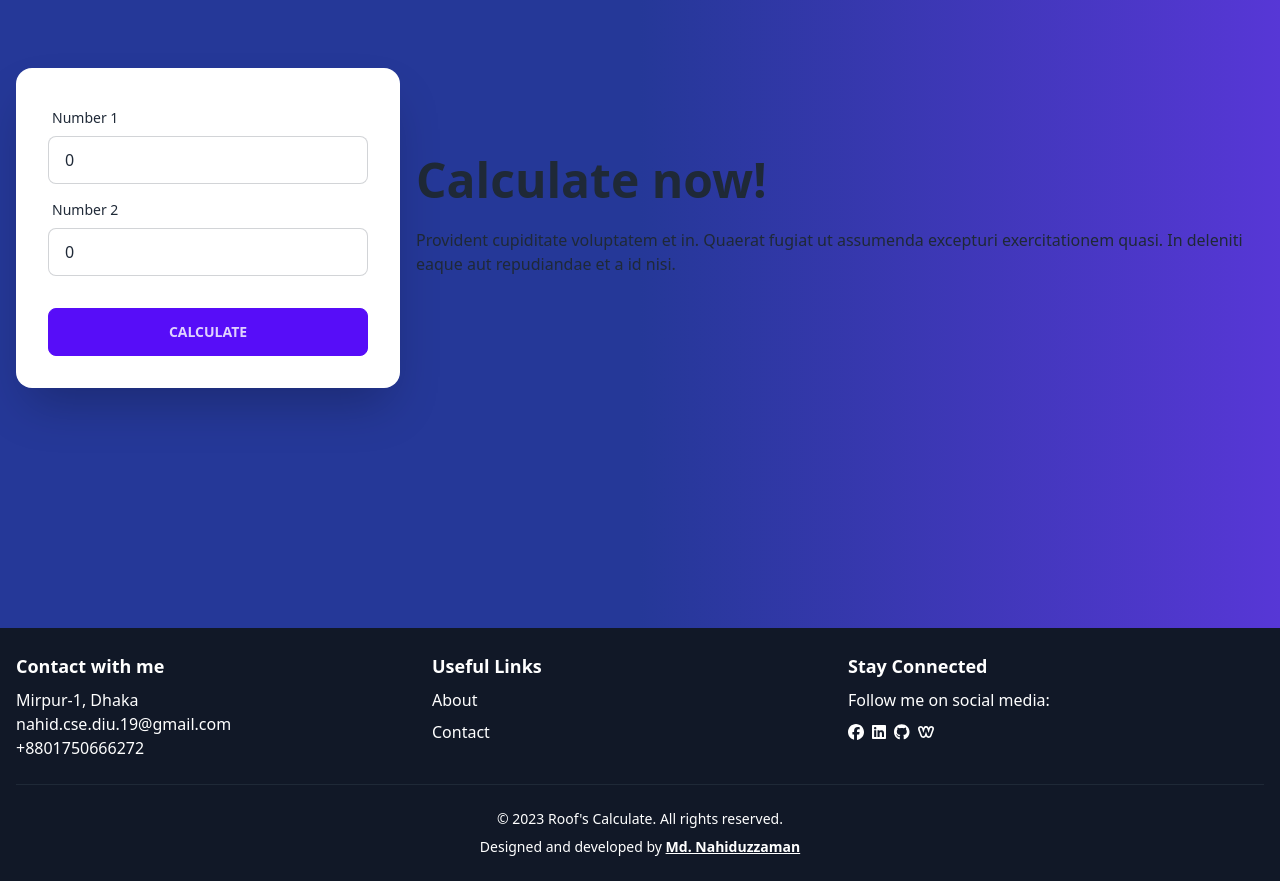
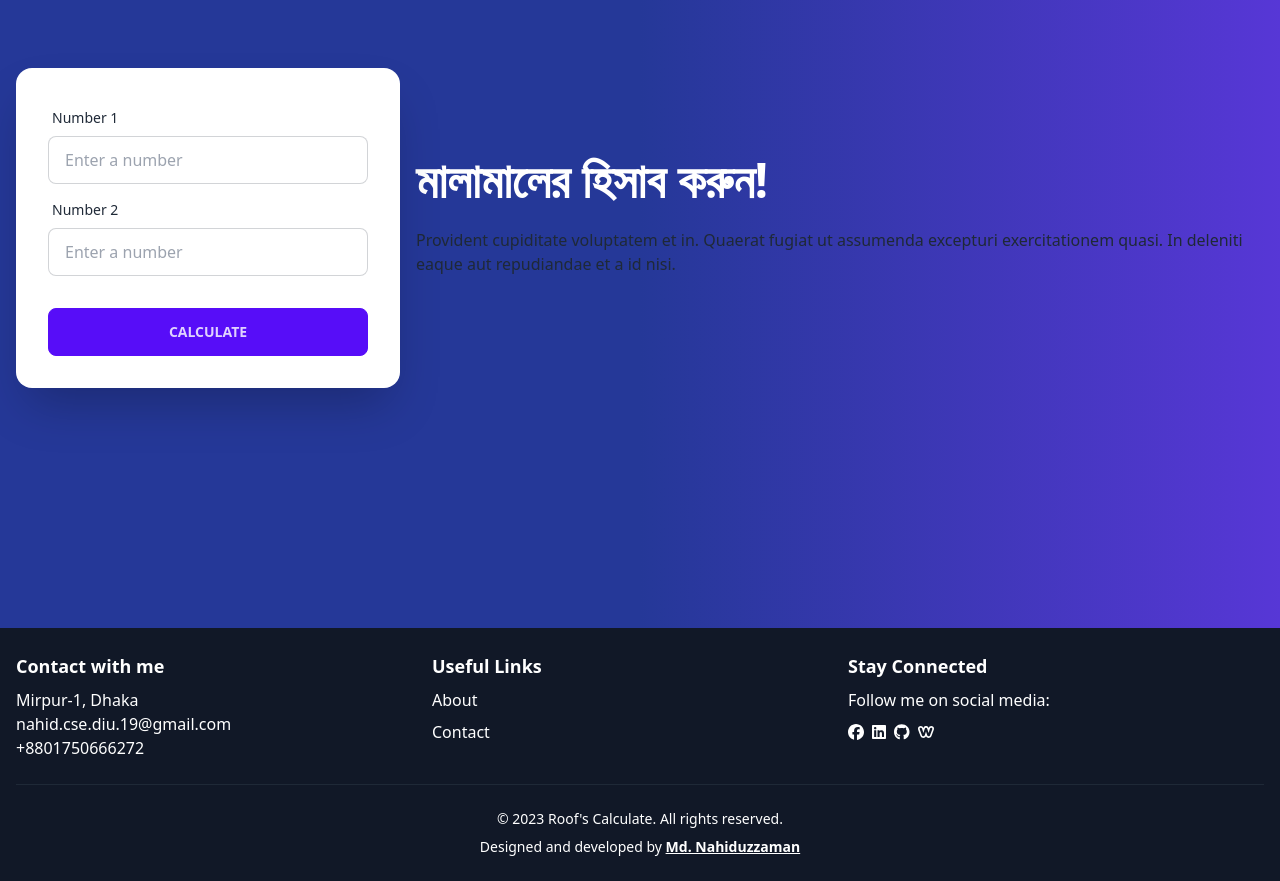
Before and after one commit to Nahiduzzamann/calculator-for-make-roof, a React (Vite) app: page / in a window 1280 px wide. Shown: the part 1040-1921 px from the top of the page. Built offline with nearby package versions, Linux system fonts and the light colour scheme; no server answers.

Commit message:
add calculate form

```diff
--- a/public/bn.json
+++ b/public/bn.json
@@ -8,5 +8,9 @@
     "banner": {
       "title": "হ্যালো ব্যবহারকারী",
       "descriptions": "আমাদের ওয়েবসাইটে স্বাগতম, আপনি এখানে আপনার নখদর্পণে নির্ভুল ছাদের খরচ গণনার সুবিধা অনুভব করতে পারবেন। আপনি একটি ছাদ প্রকল্পের পরিকল্পনা করছেন, আমাদের অনলাইন টুল আপনাকে সাহায্য করবে. আপনার ছাদ প্রকল্পের জন্য একটি তাত্ক্ষণিক অনুমান পাবেন এবং আপনার ছাদের খরচ গণনা করার প্রক্রিয়াটিকে সহজ করবে৷ আপনি অনায়াসে আপনার ছাদের বাজেট পরিকল্পনা করতে পারবেন এবং জ্ঞাত সিদ্ধান্ত নিতে পারেন। আমাদের ছাদ খরচ ক্যালকুলেটর সুবিধা গ্রহণ করে সময় এবং অর্থ সাশ্রয় করুন। কয়েক মিনিটের মধ্যে আপনার ছাদের খরচ জানুন এবং আপনার প্রকল্পের সাথে এগিয়ে যাওয়ার জন্য আত্মবিশ্বাস অর্জন করুন। আজই আমাদের সাথে যোগ দিন এবং সহজ করা স্মার্ট ছাদের খরচ গণনা থেকে উপকৃত হন।"
+    },
+    "calculate":{
+      "title": "মালামালের হিসাব করুন!",
+      "descriptions": ""
     }
   }
--- a/public/en.json
+++ b/public/en.json
@@ -8,5 +8,9 @@
     "banner": {
       "title": "Hello There",
       "descriptions": "Welcome to our website, where you can experience the convenience of accurate roof cost calculation at your fingertips. Whether you're planning a roofing project or looking to estimate the costs involved, our online tool is here to help. Get an instant estimate for your roofing project and simplify the process of calculating your roofing costs. With our user-friendly interface, you can effortlessly plan your roofing budget and make informed decisions. Save time and money by taking advantage of our roofing cost calculator, designed to take the guesswork out of roofing expenses. Know your roofing costs in minutes and gain the confidence to proceed with your project. Join us today and benefit from smart roofing cost calculation made simple."
+    },
+    "calculate":{
+      "title": "Calculate now!!",
+      "descriptions": ""
     }
   }
--- a/src/pages/Home/calculations/calculations.jsx
+++ b/src/pages/Home/calculations/calculations.jsx
@@ -3,18 +3,25 @@ import { useTranslation } from "react-i18next";
 
 const Calculations = () => {
   const { t } = useTranslation();
-  const [number1, setNumber1] = useState(0);
-  const [number2, setNumber2] = useState(0);
-  const [sum, setSum] = useState(0);
-  const [show, setShow] = useState(false);
+  const [number1, setNumber1] = useState('');
+  const [number2, setNumber2] = useState('');
+  const [sum, setSum] = useState('');
 
+  const handleNumberChange = (e, setNumber) => {
+    const value = e.target.value;
+    setNumber(value);
+  };
   const calculateSum = () => {
-    const sumValue = number1 + number2;
-    setSum(sumValue);
-    if (sum !== 0) {
-      setShow(true);
+    const num1 = parseInt(number1, 10);
+    const num2 = parseInt(number2, 10);
+
+    if (!isNaN(num1) && !isNaN(num2)) {
+      setSum(num1 + num2);
+    } else {
+      setSum("");
     }
   };
+
   return (
     <div className="container mx-auto">
       <h1 className="text-xl lg:text-3xl pt-4 pb-4 text-white">
@@ -24,11 +31,11 @@ const Calculations = () => {
         <div className="hero min-h-screen">
           <div className="hero-content flex-col lg:flex-row-reverse">
             <div className="text-center lg:text-left">
-              {show ? (
+              {sum !== '' ? (
                 <div> Sum: {sum} </div>
               ) : (
                 <div>
-                  <h1 className="text-5xl font-bold">Calculate now!</h1>
+                  <h1 className="text-5xl font-bold text-white">{t("calculate.title")}</h1>
                   <p className="py-6">
                     Provident cupiditate voluptatem et in. Quaerat fugiat ut
                     assumenda excepturi exercitationem quasi. In deleniti eaque
@@ -48,7 +55,8 @@ const Calculations = () => {
                     placeholder="Enter a number"
                     className="input input-bordered"
                     value={number1}
-                    onChange={(e) => setNumber1(parseInt(e.target.value, 10))}
+                    onChange={(e) => handleNumberChange(e, setNumber1)}
+                    required
                   />
                 </div>
                 <div className="form-control">
@@ -60,7 +68,8 @@ const Calculations = () => {
                     placeholder="Enter a number"
                     className="input input-bordered"
                     value={number2}
-                    onChange={(e) => setNumber2(parseInt(e.target.value, 10))}
+                    onChange={(e) => handleNumberChange(e, setNumber2)}
+                    required
                   />
                 </div>
                 <div className="form-control mt-6">
```
